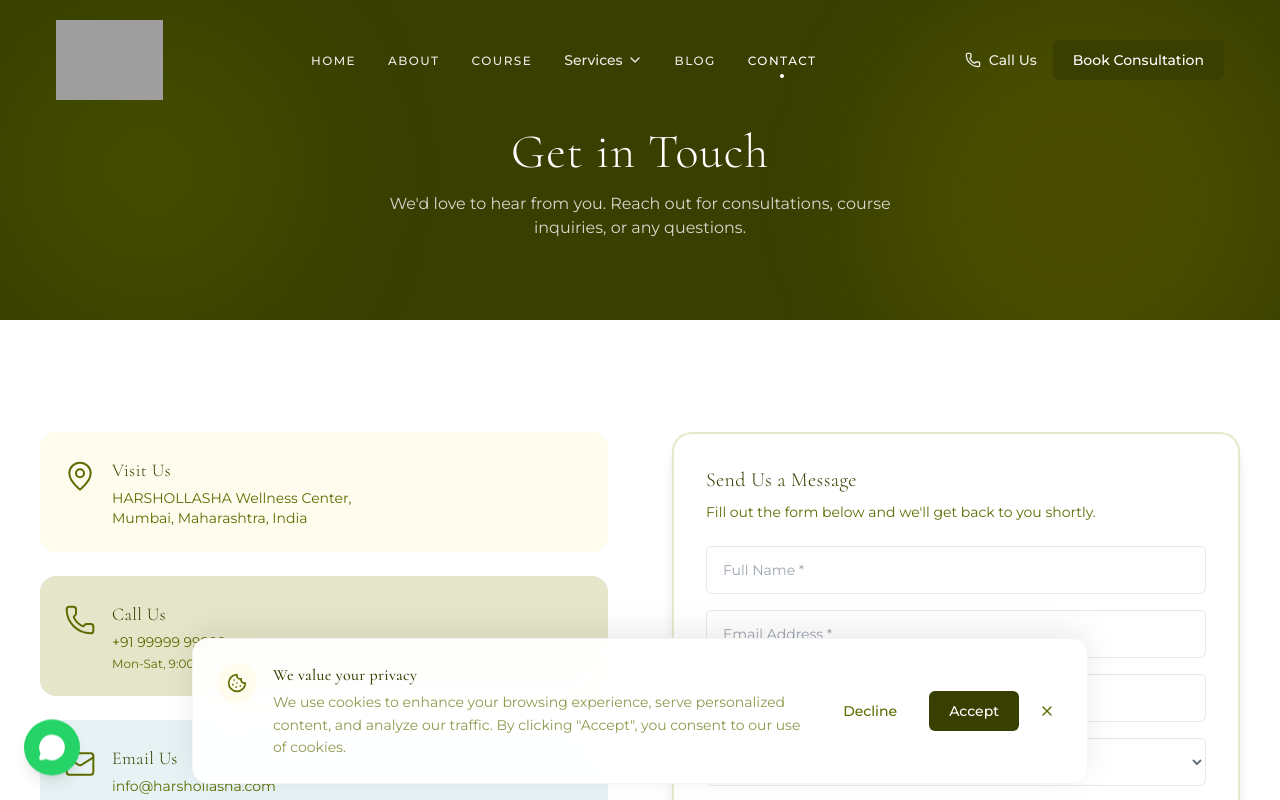
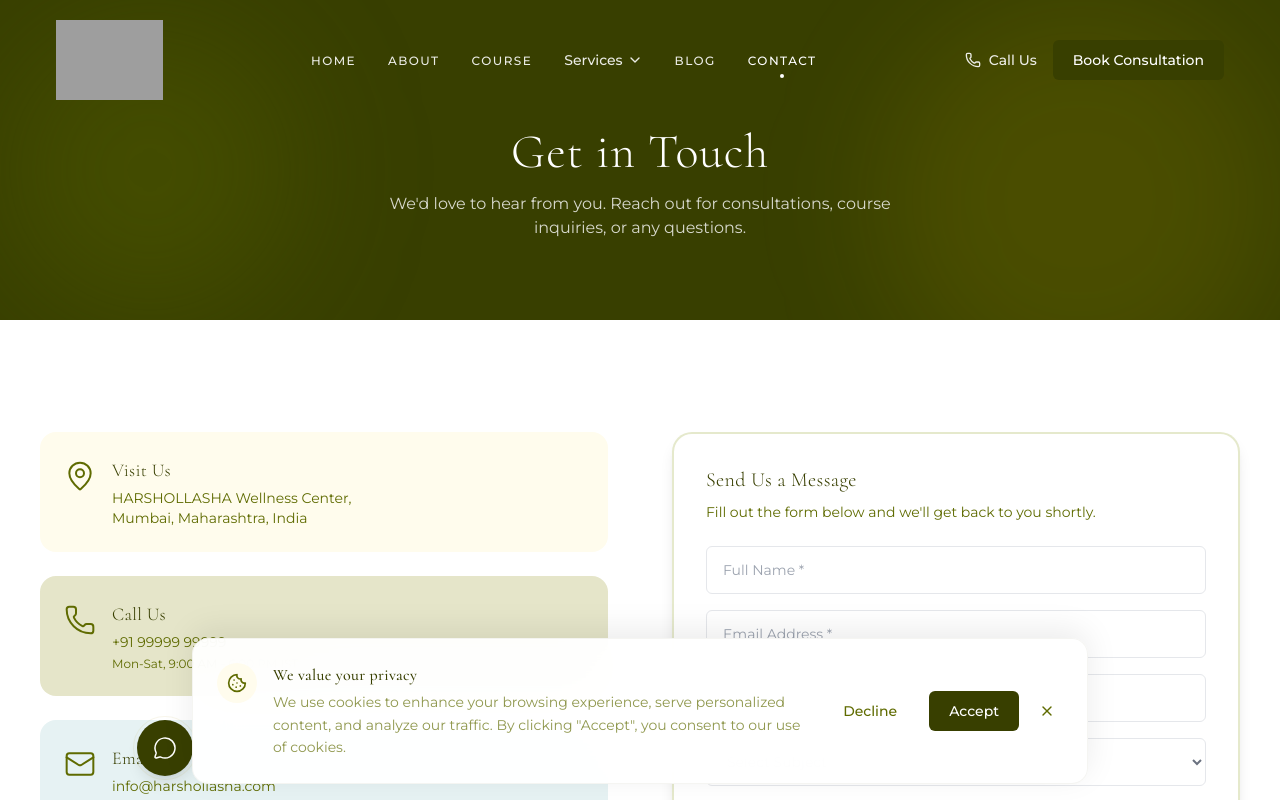
Before and after one commit to gyanamchoudhary/harshollash, a React (Vite) app in the folder app/: page /contact in a window 1280 px wide. Shown: the top 800 px of the page. Built offline with nearby package versions, Linux system fonts and the light colour scheme; grey boxes are pictures that could not be loaded.

Commit message:
feat: redesign WhatsApp button - brand colors, gentle glow pulse, hover tooltip

```diff
--- a/app/src/components/WhatsAppButton.tsx
+++ b/app/src/components/WhatsAppButton.tsx
@@ -1,15 +1,37 @@
+import { useState } from 'react';
 import { MessageCircle } from 'lucide-react';
 
 export default function WhatsAppButton() {
+  const [hovered, setHovered] = useState(false);
+
   return (
+    <div className="fixed bottom-6 left-6 z-50 flex items-center gap-3">
+      {/* Tooltip label */}
+      <div
+        className={`bg-green-950 text-white text-xs font-body font-medium px-3 py-2 rounded-lg shadow-lg whitespace-nowrap transition-all duration-300 ${
+          hovered ? 'opacity-100 translate-x-0' : 'opacity-0 -translate-x-2 pointer-events-none'
+        }`}
+      >
+        Chat with us
+        <div className="absolute left-0 top-1/2 -translate-x-1 -translate-y-1/2 w-2 h-2 bg-green-950 rotate-45" />
+      </div>
+
+      {/* Button */}
       <a
         href="https://wa.me/919999999999"
         target="_blank"
         rel="noopener noreferrer"
-      className="fixed bottom-6 left-6 z-50 w-14 h-14 rounded-full bg-[#25D366] text-white shadow-lg flex items-center justify-center transition-all duration-300 hover:scale-110 hover:shadow-xl animate-bounce-soft"
+        onMouseEnter={() => setHovered(true)}
+        onMouseLeave={() => setHovered(false)}
+        className="relative w-14 h-14 rounded-full bg-green-950 text-white shadow-lg flex items-center justify-center transition-all duration-300 hover:scale-110 hover:shadow-xl group"
         aria-label="Chat on WhatsApp"
       >
-      <MessageCircle className="w-7 h-7" fill="white" />
+        {/* Breathing glow ring */}
+        <span className="absolute inset-0 rounded-full bg-green-800/30 animate-ping-slow" />
+        <span className="absolute inset-[-4px] rounded-full border border-[#C5B358]/40 animate-pulse-gentle" />
+
+        <MessageCircle className="w-6 h-6 relative z-10" strokeWidth={1.5} />
       </a>
+    </div>
   );
 }
--- a/app/src/index.css
+++ b/app/src/index.css
@@ -195,3 +195,36 @@
 .orbit-paused .animate-counter-rotate {
   animation-play-state: paused;
 }
+
+@keyframes ping-slow {
+  0% {
+    transform: scale(1);
+    opacity: 0.4;
+  }
+  50% {
+    opacity: 0.15;
+  }
+  100% {
+    transform: scale(1.6);
+    opacity: 0;
+  }
+}
+
+@keyframes pulse-gentle {
+  0%, 100% {
+    opacity: 0.3;
+    transform: scale(1);
+  }
+  50% {
+    opacity: 0.6;
+    transform: scale(1.05);
+  }
+}
+
+.animate-ping-slow {
+  animation: ping-slow 3s cubic-bezier(0, 0, 0.2, 1) infinite;
+}
+
+.animate-pulse-gentle {
+  animation: pulse-gentle 3s ease-in-out infinite;
+}
```
Lines whose indentation alone changed are shown as unchanged.
